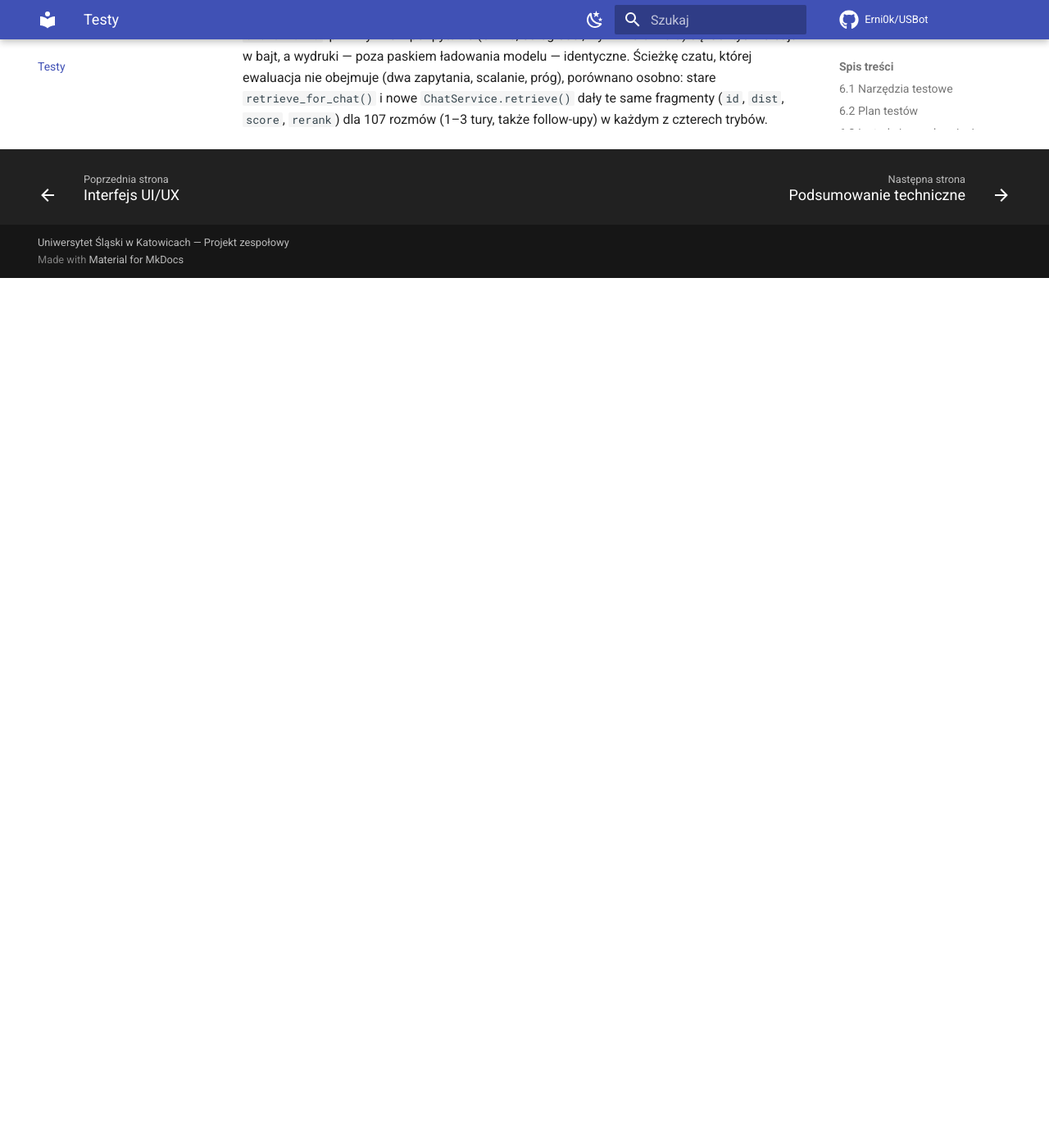
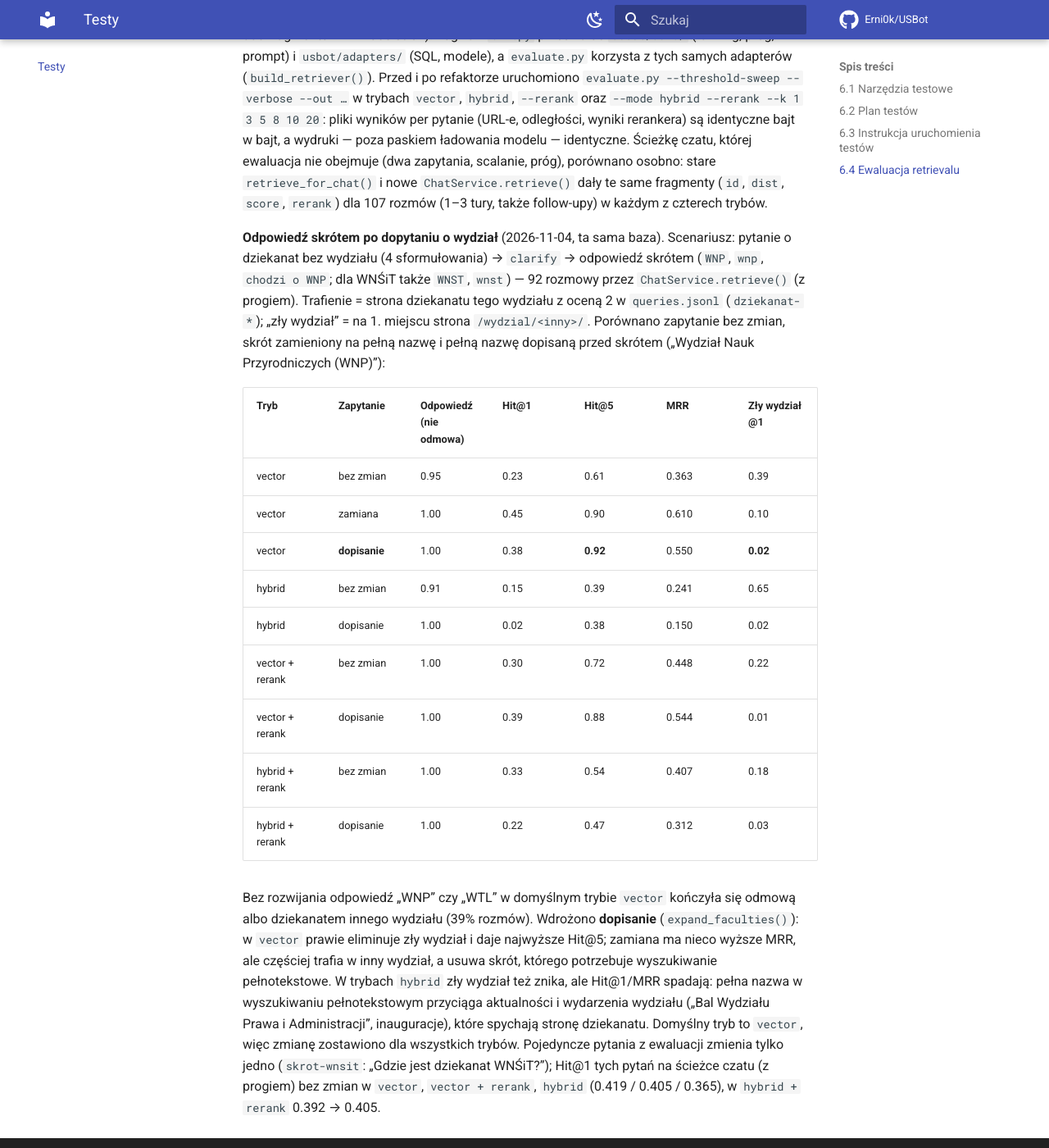
Before and after one commit to Erni0k/USBot, an MkDocs documentation site: the page built from docs/testy.md, in a window 1280 px wide and 1400 px high, scrolled down 25126 px. Shown: the whole window at 82% size. Built offline with MkDocs 1.6.1 and Material for MkDocs 9.7.7, drawn with Linux system fonts in a browser that asks for light colours; comment, search, counter and statistics services are not loaded; before the commit the page ends 25465 px from its top, so only the background shows below that; some of the changed text lies outside the part shown.

Commit message:
feat: expand faculty abbreviations to full names in chat search queries
After the faculty clarification users often answer with just an
abbreviation ("WNP"), which the embedding model barely understands.
expand_faculties() prepends the full faculty name before the
abbreviation in every chat query.

Measured on 92 clarify conversations (vector, default): wrong faculty at
rank 1 0.39 -> 0.02, Hit@5 0.61 -> 0.92, no refusals. Hybrid modes lose
some Hit@1/MRR (full names pull faculty news via full-text search);
documented in docs/testy.md 6.4. evaluate.py results unchanged.

```diff
--- a/docs/testy.md
+++ b/docs/testy.md
@@ -40,7 +40,7 @@
 | T19 | Jednostkowy | `RerankingRetriever`, `cutoff()` | 30 kandydatów; trafny fragment dalszy niż `MAX_DISTANCE` | Reranker ocenia 20 kandydatów, zostaje `k`; próg na `rerank` (`MIN_RERANK_SCORE`), odległość nie odcina | ✅ `unit/test_ranking.py`, `unit/test_chat_service.py` |
 | T20 | Jednostkowy | `cutoff()` | Fragmenty z odległością 0.30 / 0.43 / 0.4301; progi `None` | 0.43 przechodzi (≤), 0.4301 odpada; `None` wyłącza próg | ✅ `unit/test_chat_service.py` |
 | T21 | Jednostkowy | `ChatService.stream()` | „Jakie są godziny otwarcia dziekanatu?”; to samo z „WNP”; odpowiedź „Wydział Nauk Przyrodniczych” po dopytaniu | Bez wydziału `clarify` z 7 wydziałami, LLM niewywołany; z wydziałem i po dopytaniu — odpowiedź LLM-a; pytanie spoza zakresu dostaje `refused`, nie `clarify` | ✅ `unit/test_chat_service.py` |
-| T22 | Jednostkowy | `needs_faculty()`, `mentioned_faculties()` | Skróty i nazwy wydziałów (z polskimi znakami i bez), „dziekan”, „urlop dziekański”, wydział sprzed >3 pytań | Wydział rozpoznany po skrócie lub rdzeniu nazwy; „dziekan”/„dziekański” nie wywołują dopytania | ✅ `unit/test_prompts.py` |
+| T22 | Jednostkowy | `needs_faculty()`, `mentioned_faculties()`, `expand_faculties()` | Skróty i nazwy wydziałów (z polskimi znakami i bez), „dziekan”, „urlop dziekański”, wydział sprzed >3 pytań; „WNP”, „a wnst?”, „WNPX” | Wydział rozpoznany po skrócie lub rdzeniu nazwy; „dziekan”/„dziekański” nie wywołują dopytania; przed skrótem dopisana pełna nazwa, tylko dla całych słów | ✅ `unit/test_prompts.py` |
 | T23 | Jednostkowy | `ChatService.stream()` | 3 fragmenty z 2 stron, historia z jedną turą | Zdarzenia `sources` → `token`… → `done`; źródła z wyników (każda strona raz); LLM dostaje prompt z kontekstem + historię + pytanie; `done.answer` = sklejone tokeny | ✅ `unit/test_chat_service.py` |
 | T24 | Jednostkowy | `Settings` | Zmienne `TOP_K`, `MAX_DISTANCE`, `DATABASE_URL`, `RERANK=1`/`TRUE`, `RETRIEVAL_MODE=" Hybrid "` | Te same nazwy i interpretacja co `os.getenv` (opcja włączona tylko dla „true”) | ✅ `unit/test_config.py` |
 | T25 | Integracyjny | `PgvectorRetriever` (`old_news_penalty`) | Stara aktualność najbliżej pytania, kara 0.2 | Aktualność spada za strony informacyjne; `dist` bez zmian, `score` = `dist` + kara | ✅ `integration/test_pgvector_retriever.py` |
@@ -746,3 +746,35 @@
 zapytania, scalanie, próg), porównano osobno: stare `retrieve_for_chat()` i nowe
 `ChatService.retrieve()` dały te same fragmenty (`id`, `dist`, `score`, `rerank`) dla
 107 rozmów (1–3 tury, także follow-upy) w każdym z czterech trybów.
+
+**Odpowiedź skrótem po dopytaniu o wydział** (2026-11-04, ta sama baza). Scenariusz:
+pytanie o dziekanat bez wydziału (4 sformułowania) → `clarify` → odpowiedź skrótem
+(`WNP`, `wnp`, `chodzi o WNP`; dla WNŚiT także `WNST`, `wnst`) — 92 rozmowy przez
+`ChatService.retrieve()` (z progiem). Trafienie = strona dziekanatu tego wydziału z oceną 2
+w `queries.jsonl` (`dziekanat-*`); „zły wydział” = na 1. miejscu strona `/wydzial/<inny>/`.
+Porównano zapytanie bez zmian, skrót zamieniony na pełną nazwę i pełną nazwę dopisaną
+przed skrótem („Wydział Nauk Przyrodniczych (WNP)”):
+
+| Tryb | Zapytanie | Odpowiedź (nie odmowa) | Hit@1 | Hit@5 | MRR | Zły wydział @1 |
+|---|---|---|---|---|---|---|
+| vector | bez zmian | 0.95 | 0.23 | 0.61 | 0.363 | 0.39 |
+| vector | zamiana | 1.00 | 0.45 | 0.90 | 0.610 | 0.10 |
+| vector | **dopisanie** | 1.00 | 0.38 | **0.92** | 0.550 | **0.02** |
+| hybrid | bez zmian | 0.91 | 0.15 | 0.39 | 0.241 | 0.65 |
+| hybrid | dopisanie | 1.00 | 0.02 | 0.38 | 0.150 | 0.02 |
+| vector + rerank | bez zmian | 1.00 | 0.30 | 0.72 | 0.448 | 0.22 |
+| vector + rerank | dopisanie | 1.00 | 0.39 | 0.88 | 0.544 | 0.01 |
+| hybrid + rerank | bez zmian | 1.00 | 0.33 | 0.54 | 0.407 | 0.18 |
+| hybrid + rerank | dopisanie | 1.00 | 0.22 | 0.47 | 0.312 | 0.03 |
+
+Bez rozwijania odpowiedź „WNP” czy „WTL” w domyślnym trybie `vector` kończyła się odmową
+albo dziekanatem innego wydziału (39% rozmów). Wdrożono **dopisanie** (`expand_faculties()`):
+w `vector` prawie eliminuje zły wydział i daje najwyższe Hit@5; zamiana ma nieco wyższe
+MRR, ale częściej trafia w inny wydział, a usuwa skrót, którego potrzebuje wyszukiwanie
+pełnotekstowe. W trybach `hybrid` zły wydział też znika, ale Hit@1/MRR spadają: pełna nazwa
+w wyszukiwaniu pełnotekstowym przyciąga aktualności i wydarzenia wydziału („Bal Wydziału
+Prawa i Administracji”, inauguracje), które spychają stronę dziekanatu. Domyślny tryb to
+`vector`, więc zmianę zostawiono dla wszystkich trybów. Pojedyncze pytania z ewaluacji
+zmienia tylko jedno (`skrot-wnsit`: „Gdzie jest dziekanat WNŚiT?”); Hit@1 tych pytań na
+ścieżce czatu (z progiem) bez zmian w `vector`, `vector + rerank`, `hybrid`
+(0.419 / 0.405 / 0.365), w `hybrid + rerank` 0.392 → 0.405.
```
Also changed, not shown: README.md (+3 -0 lines), docs/architektura.md (+7 -0 lines), 4 other files.
